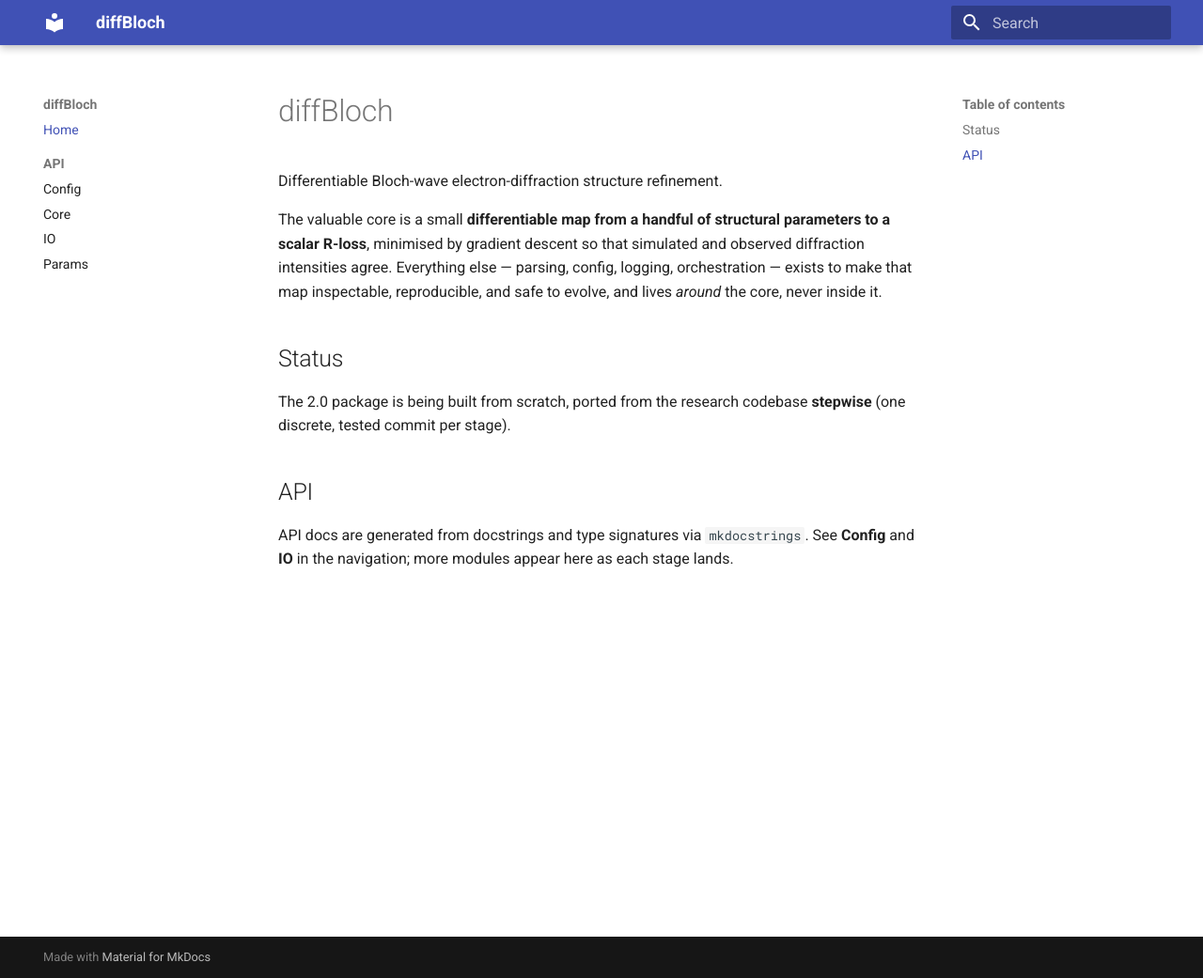
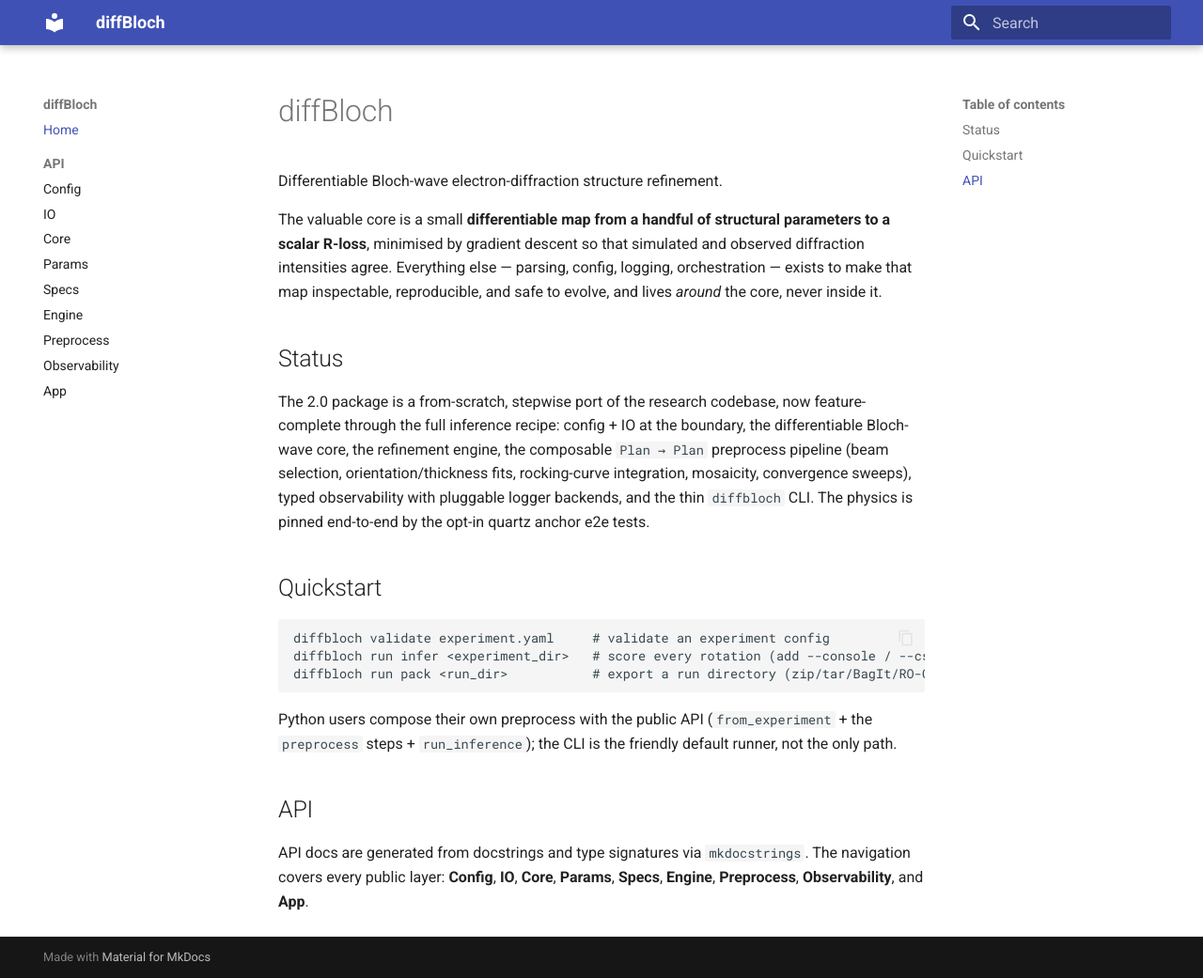
Before and after one commit to Differentiable-Electron-Crystallography/diffBloch, an MkDocs documentation site: the page built from docs/index.md, in a window 1280 px wide and 1041 px high. Shown: the whole window at 94% size. Built offline with MkDocs 1.6.1 and Material for MkDocs 9.7.7, drawn with Linux system fonts in a browser that asks for light colours.

Commit message:
docs: cover every public layer; link external types; refresh stale text
The docsite documented only the four early-stage layers (Config, Core,
IO, Params). Add the five missing mkdocstrings pages — Specs, Engine,
Preprocess (spine + steps + driver/terminals), Observability, App
(CLI/program/loggers) — and extend Core with the dynamical, solver,
products, losses and scattering modules, so the generated API reference
now covers the whole package.

Wire Sphinx inventories (python, numpy, torch, pydantic) with
signature_crossrefs, so external types in signatures/docstrings
(torch.Tensor, Path, np.ndarray, ...) link into their own docs.

Pin mkdocs-material <10: its own build banner warns the 2.x rewrite
breaks all themes with no migration path.

Refresh text that predated the ported anchors: docs index Status +
Quickstart (the stepwise-port framing and "more modules appear as
stages land" are done), README's "just anchor (once ported)", and the
justfile anchor comment that described a first:N/all env selector the
test never had (it takes a plain integer).

mkdocs build --strict passes; ruff/mypy clean; 314 unit tests pass.

diffBloch_private analog: none (docsite infrastructure).

````diff
--- a/docs/index.md
+++ b/docs/index.md
@@ -9,10 +9,26 @@
 
 ## Status
 
-The 2.0 package is being built from scratch, ported from the research codebase **stepwise** (one
-discrete, tested commit per stage).
+The 2.0 package is a from-scratch, stepwise port of the research codebase, now feature-complete
+through the full inference recipe: config + IO at the boundary, the differentiable Bloch-wave core,
+the refinement engine, the composable `Plan → Plan` preprocess pipeline (beam selection,
+orientation/thickness fits, rocking-curve integration, mosaicity, convergence sweeps), typed
+observability with pluggable logger backends, and the thin `diffbloch` CLI. The physics is pinned
+end-to-end by the opt-in quartz anchor e2e tests.
+
+## Quickstart
+
+```bash
+diffbloch validate experiment.yaml     # validate an experiment config
+diffbloch run infer <experiment_dir>   # score every rotation (add --console / --csv PATH)
+diffbloch run pack <run_dir>           # export a run directory (zip/tar/BagIt/RO-Crate)
+```
+
+Python users compose their own preprocess with the public API (`from_experiment` + the `preprocess`
+steps + `run_inference`); the CLI is the friendly default runner, not the only path.
 
 ## API
 
-API docs are generated from docstrings and type signatures via `mkdocstrings`. See **Config** and
-**IO** in the navigation; more modules appear here as each stage lands.
+API docs are generated from docstrings and type signatures via `mkdocstrings`. The navigation
+covers every public layer: **Config**, **IO**, **Core**, **Params**, **Specs**, **Engine**,
+**Preprocess**, **Observability**, and **App**.
--- a/mkdocs.yml
+++ b/mkdocs.yml
@@ -13,16 +13,29 @@
       handlers:
         python:
           paths: [src]
+          # Sphinx-style inventories: external types in signatures/docstrings (torch.Tensor,
+          # np.ndarray, Path, pydantic models, ...) become links into their own docs.
+          inventories:
+            - https://docs.python.org/3/objects.inv
+            - https://numpy.org/doc/stable/objects.inv
+            - https://docs.pytorch.org/docs/stable/objects.inv
+            - https://docs.pydantic.dev/latest/objects.inv
           options:
             docstring_style: google
             show_source: true
             show_signature_annotations: true
             separate_signature: true
+            signature_crossrefs: true
 
 nav:
   - Home: index.md
   - API:
       - Config: api/config.md
+      - IO: api/io.md
       - Core: api/core.md
-      - IO: api/io.md
       - Params: api/params.md
+      - Specs: api/specs.md
+      - Engine: api/engine.md
+      - Preprocess: api/preprocess.md
+      - Observability: api/observability.md
+      - App: api/app.md
--- a/pyproject.toml
+++ b/pyproject.toml
@@ -44,7 +44,9 @@
     "mypy>=1.10",
     "types-pyyaml>=6.0",
     "pre-commit>=3.7",
-    "mkdocs-material>=9.5",
+    # <10: material's own build banner warns the 2.x rewrite breaks all themes with no migration
+    # path; stay on 9.x until a deliberate migration.
+    "mkdocs-material>=9.5,<10",
     "mkdocstrings[python]>=0.25",
 ]
 
````
Also changed, not shown: README.md (+1 -1 lines), docs/api/app.md (added, +15 -0 lines), docs/api/core.md (+13 -0 lines), docs/api/engine.md (added, +12 -0 lines), docs/api/observability.md (added, +7 -0 lines), docs/api/preprocess.md (added, +40 -0 lines), docs/api/specs.md (added, +8 -0 lines), 2 other files.
